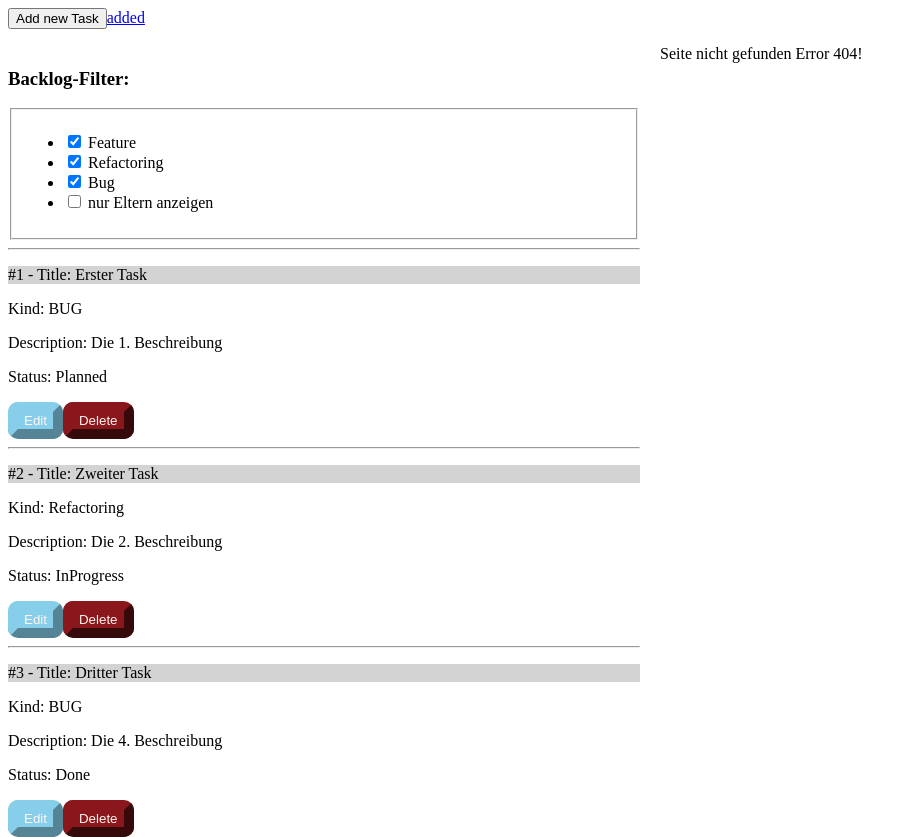
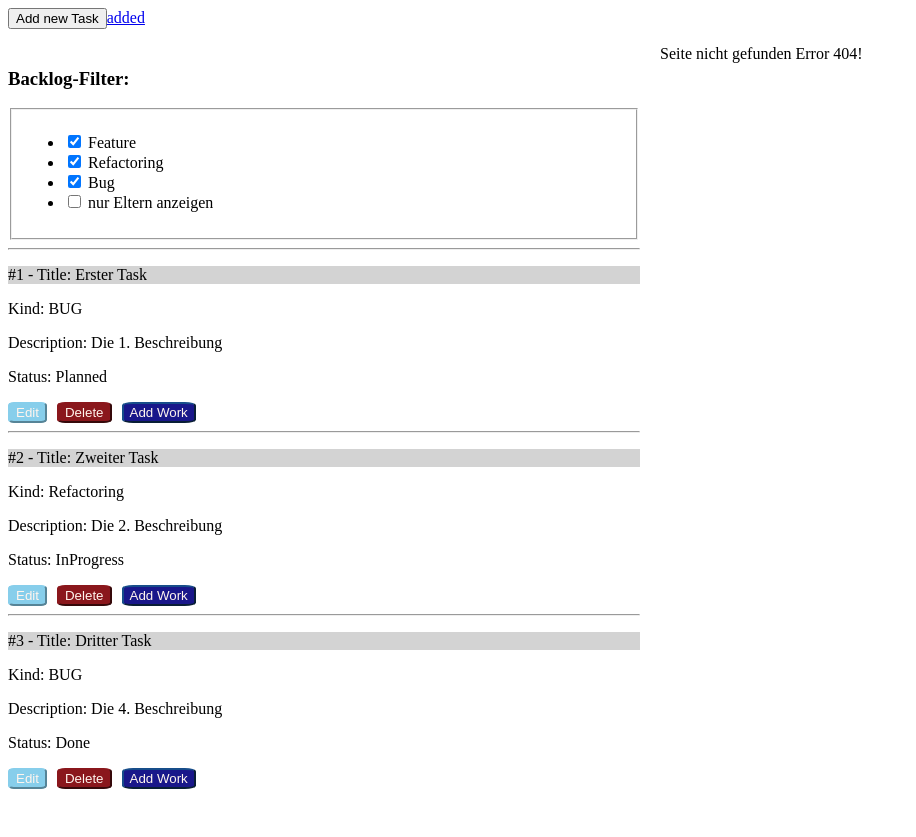
Before and after one commit to thordeuka/MyPersonallyBacklog, an Angular app in the folder myPersonallyBacklog/: page /not-found in a window 1280 px wide. Shown: the whole page, without its empty margins (0-916 px from the left). After the commit the page ends 800 px from the top, so only its background shows below. Built offline with nearby package versions, Linux system fonts and the light colour scheme.

Commit message:
work eingeführt, design geändert

```diff
--- a/myPersonallyBacklog/src/app/app.module.ts
+++ b/myPersonallyBacklog/src/app/app.module.ts
@@ -10,6 +10,7 @@ import { FormsModule } from '@angular/forms';
 import { ParentFilterPipe } from './parent-filter.pipe';
 import { TaskEditComponent } from './task-edit/task-edit.component';
 import { Error404Component } from './error404/error404.component';
+import { BacklogWorkComponent } from './backlog-work/backlog-work.component';
 
 @NgModule({
   declarations: [
@@ -19,7 +20,8 @@ import { Error404Component } from './error404/error404.component';
     FilterBarComponent,
     ParentFilterPipe,
     TaskEditComponent,
-    Error404Component
+    Error404Component,
+    BacklogWorkComponent
   ],
   imports: [
     BrowserModule,
--- a/myPersonallyBacklog/src/app/backlog-task/backlog-task.component.css
+++ b/myPersonallyBacklog/src/app/backlog-task/backlog-task.component.css
@@ -4,16 +4,26 @@
 
 .editbutton {
     background-color: skyblue;
-    border-radius: 10px;
+    border-radius: 15%;
     color: seashell;
     border-color: skyblue;
-    border-width: 10px;
+    border-width: 2px;
+    margin-right: 10px;
 }
 
 .deletebutton {
     background-color: rgb(138, 23, 28);
-    border-radius: 10px;
+    border-radius: 15%;
     color: seashell;
     border-color: rgb(138, 23, 28);
-    border-width: 10px;
+    border-width: 2px;
+    margin-right: 10px;
 }
+
+.addworkbutton {
+    background-color: rgb(25, 23, 138);
+    border-radius: 15%;
+    color: seashell;
+    border-color: rgb(23, 77, 138);
+    border-width: 2px;
+}
--- a/myPersonallyBacklog/src/app/backlog-task/backlog-task.component.html
+++ b/myPersonallyBacklog/src/app/backlog-task/backlog-task.component.html
@@ -15,3 +15,4 @@ Description: {{ backlogTask.description }}
 </div>
 <button class="editbutton" (click)="onEditClick()">Edit</button>
 <button class="deletebutton" (click)="onDeleteClick()">Delete</button>
+<button class="addworkbutton" (click)="onAddWorkClick()">Add Work</button>
--- a/myPersonallyBacklog/src/app/backlog-task/backlog-task.component.ts
+++ b/myPersonallyBacklog/src/app/backlog-task/backlog-task.component.ts
@@ -29,4 +29,8 @@ export class BacklogTaskComponent implements OnInit {
     this.backlogTaskService.removeTask(this.backlogTaskId);
   }
 
+  onAddWorkClick(){
+    console.log(this.backlogTask.title + ": add work was clicked!");
+  }
+
 }
--- a/myPersonallyBacklog/src/app/backlog-task/backlogtask.model.ts
+++ b/myPersonallyBacklog/src/app/backlog-task/backlogtask.model.ts
@@ -26,6 +26,7 @@ export namespace BacklogTask{
         Postponed,
         Planned,
         InProgress,
-        Done
+        Done,
+        TestCovered
     }
 }
--- /dev/null
+++ b/myPersonallyBacklog/src/app/backlog-work/backlog-work.component.html
@@ -0,0 +1 @@
+<p>backlog-work works!</p>
--- /dev/null
+++ b/myPersonallyBacklog/src/app/backlog-work/backlog-work.component.ts
@@ -0,0 +1,15 @@
+import { Component, OnInit } from '@angular/core';
+
+@Component({
+  selector: 'app-backlog-work',
+  templateUrl: './backlog-work.component.html',
+  styleUrls: ['./backlog-work.component.css']
+})
+export class BacklogWorkComponent implements OnInit {
+
+  constructor() { }
+
+  ngOnInit(): void {
+  }
+
+}
--- a/myPersonallyBacklog/src/app/task-edit/task-edit.component.html
+++ b/myPersonallyBacklog/src/app/task-edit/task-edit.component.html
@@ -31,6 +31,7 @@
             <option value="Planned">Planned</option>
             <option value="InProgress">InProgress</option>
             <option value="Done">Done</option>
+            <option value="TestCovered">TestCovered</option>
         </select>
     </div>
     <div>
```
Also changed, not shown: myPersonallyBacklog/src/app/backlog-work/backlogwork.model.ts (added, +22 -0 lines), myPersonallyBacklog/src/app/backlog-work/backlog-work.component.css (added).
